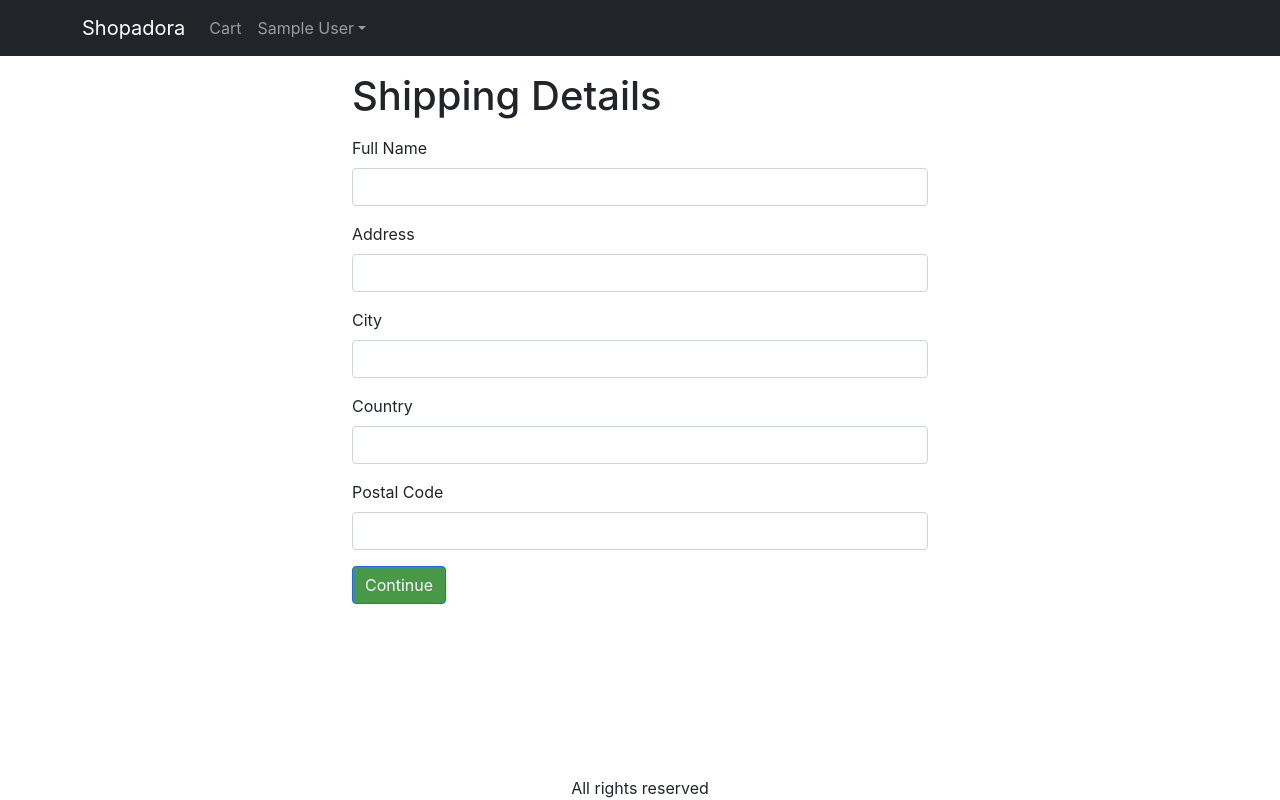
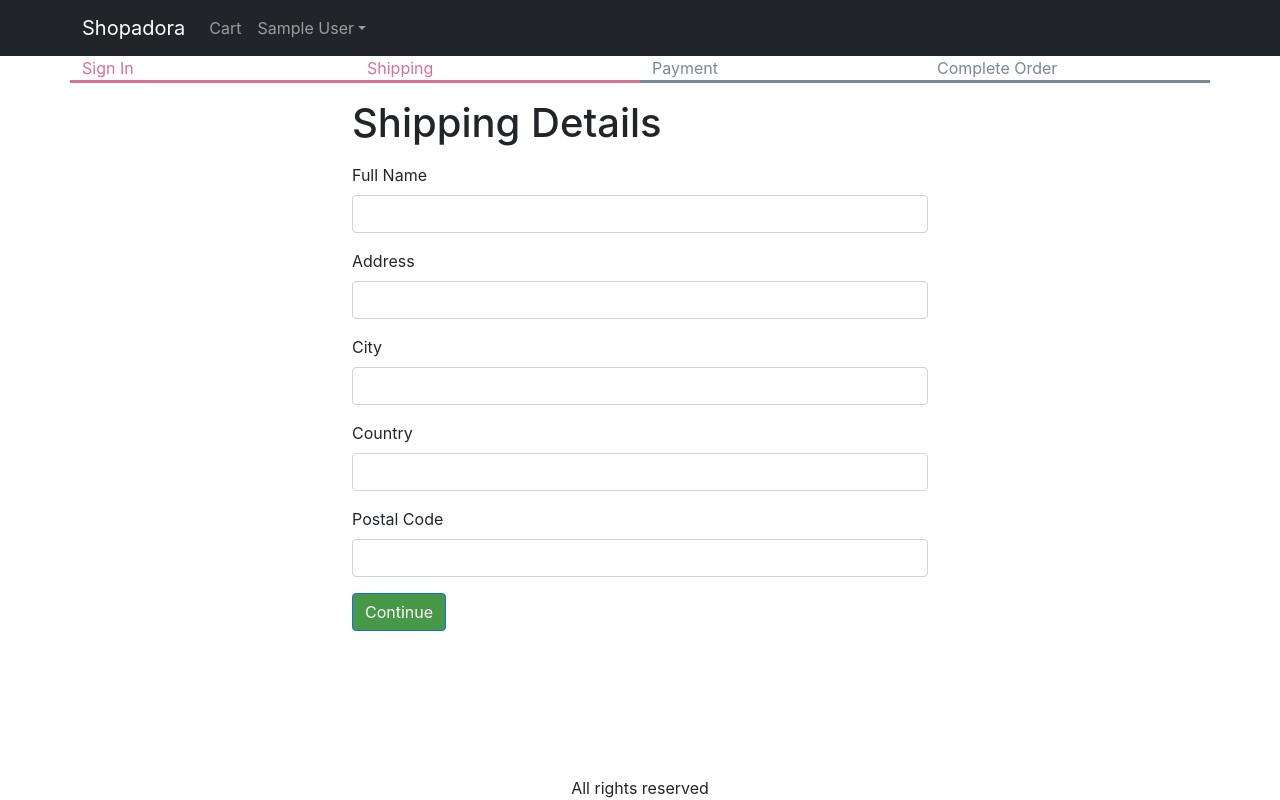
Before and after one commit to Nada-Elhossiny/Ecommerce-app, a React (Create React App) app in the folder frontend/: page /shipping in a window 1280 px wide. Built offline with nearby package versions, Linux system fonts and the light colour scheme; sample sign-in values are in the browser's storage.

Commit message:
add checkout path

```diff
--- /dev/null
+++ b/frontend/src/components/CheckoutPath.js
@@ -0,0 +1,14 @@
+import React from 'react';
+import Row from 'react-bootstrap/Row';
+import Col from 'react-bootstrap/Col';
+
+export default function CheckoutPath(props) {
+  return (
+    <Row className="checkout-path">
+      <Col className={props.step1 ? 'active' : ''}>Sign In</Col>
+      <Col className={props.step2 ? 'active' : ''}>Shipping</Col>
+      <Col className={props.step3 ? 'active' : ''}>Payment</Col>
+      <Col className={props.step4 ? 'active' : ''}>Complete Order</Col>
+    </Row>
+  );
+}
--- a/frontend/src/index.css
+++ b/frontend/src/index.css
@@ -67,3 +67,13 @@ main {
 .small-container {
   max-width: 600px;
 }
+
+.checkout-path > div {
+  border-bottom: 0.2rem solid lightslategray;
+  color: lightslategray;
+}
+
+.checkout-path > div.active {
+  border-bottom: 0.2rem solid palevioletred;
+  color: palevioletred;
+}
--- a/frontend/src/screens/ShippingAddressScreen.js
+++ b/frontend/src/screens/ShippingAddressScreen.js
@@ -4,6 +4,7 @@ import Form from 'react-bootstrap/Form';
 import Button from 'react-bootstrap/Button';
 import { Navigate, useNavigate } from 'react-router-dom';
 import { Store } from '../Store';
+import CheckoutPath from '../components/CheckoutPath';
 
 export default function ShippingAddressScreen() {
   const navigate = useNavigate();
@@ -54,6 +55,8 @@ export default function ShippingAddressScreen() {
       <Helmet>
         <title>Shipping Details</title>
       </Helmet>
+
+      <CheckoutPath step1 step2></CheckoutPath>
       <div className="container small-container">
         <h1 className="my-3">Shipping Details</h1>
         <Form onSubmit={submitHandler}>
```
